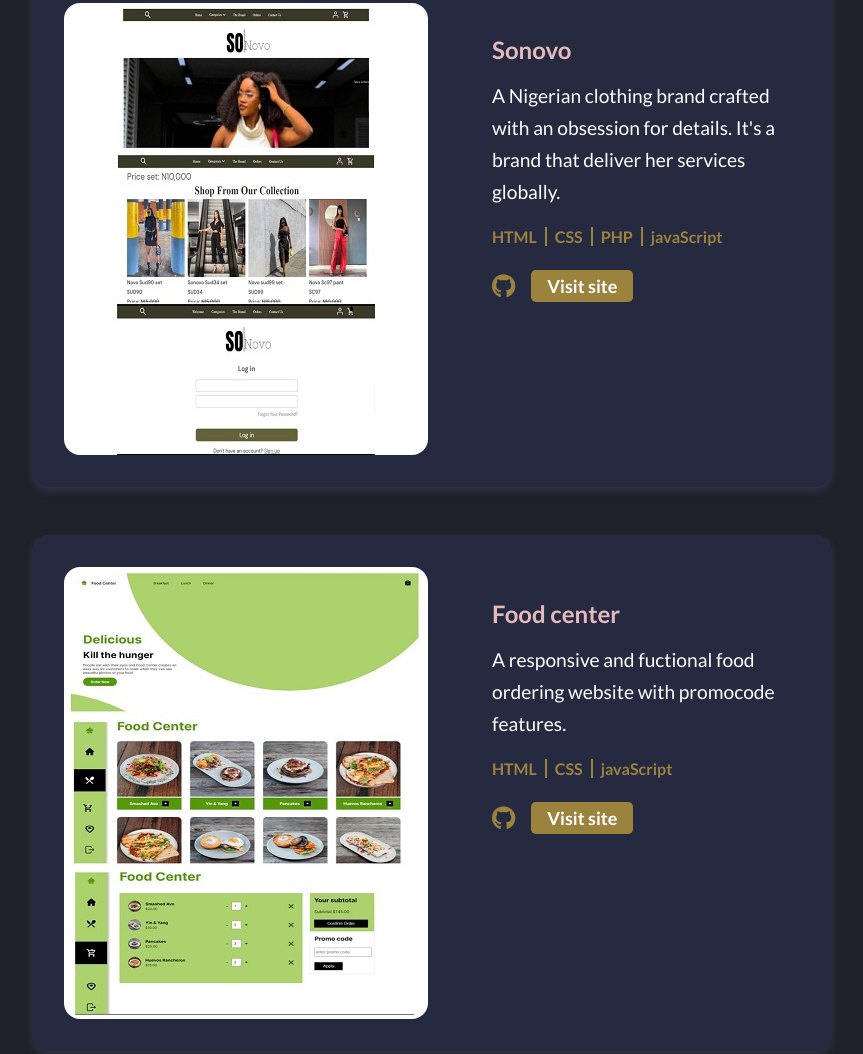
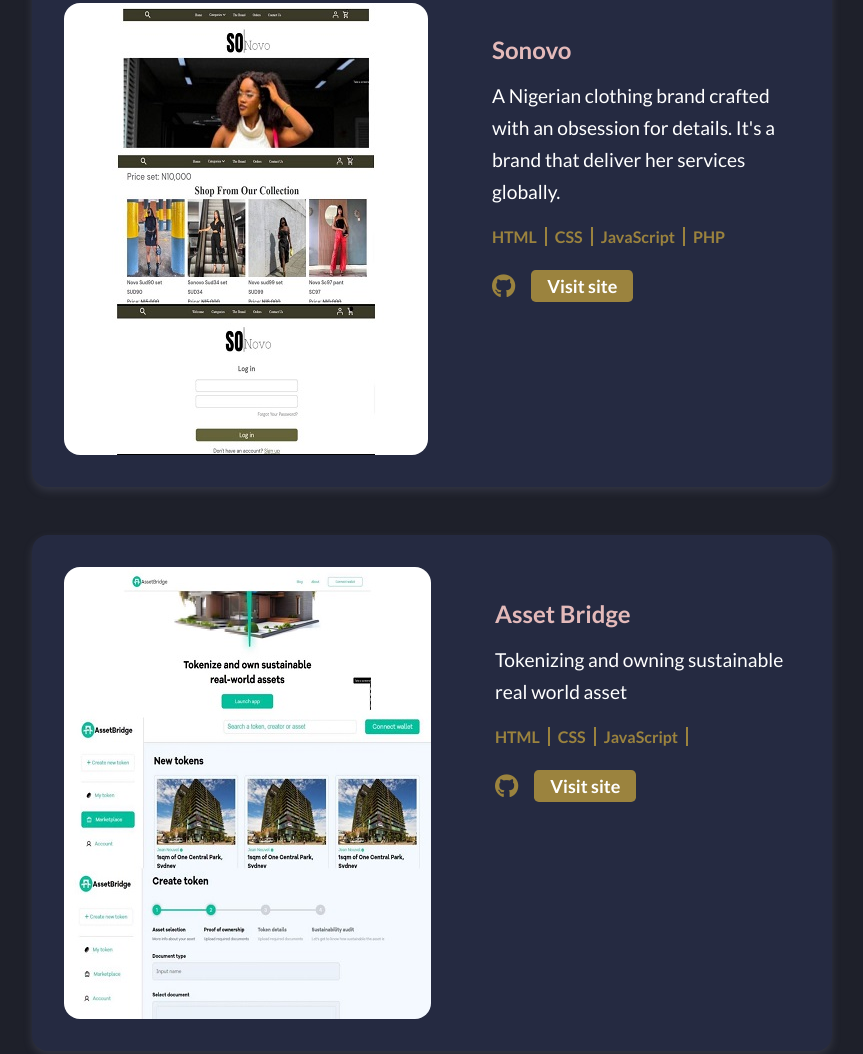
Before and after one commit to kemichris/My-Portfolio, a plain HTML site: page index.html in a window 1280 px wide. Shown: the part 1998-3052 px from the top of the page, without its empty margins (208-1071 px from the left). Drawn offline with nearby package versions, Linux system fonts and the light colour scheme.

Commit message:
portfolio update

```diff
--- a/index.html
+++ b/index.html
@@ -140,13 +140,29 @@
                     <ul>
                         <li class="list">HTML</li>
                         <li class="list">CSS</li>
-                        <li class="list">PHP</li>
-                        <li>javaScript</li>
+                        <li class="list">JavaScript</li>
+                        <li>PHP</li>
 
                     </ul>
                     <div class="git-site">
                         <a href="https://github.com/kemichris/Sonovo.git" target="_blank" rel="noopener noreferrer"><i class="fa-brands fa-github"></i></a>
                         <button><a href="https://sonovo.store" target="_blank" rel="noopener noreferrer">Visit site</a></button>
+                    </div>
+                </div>
+            </div>
+            <div class="project">
+                <img src="images/asset-bridge-img.jpg" alt="">
+                <div class="project-1-text">
+                    <h4>Asset Bridge</h4>
+                    <p>Tokenizing and owning sustainable real world asset</p>
+                    <ul>
+                        <li class="list">HTML</li>
+                        <li class="list">CSS</li>
+                        <li class="list">JavaScript</li>
+                    </ul>
+                    <div class="git-site">
+                        <a href="https://github.com/kemichris/AssetBridge.git" target="_blank" rel="noopener noreferrer"><i class="fa-brands fa-github"></i></a>
+                        <button><a href="https://asset-bridge.vercel.app" target="_blank" rel="noopener noreferrer">Visit site</a></button>
                     </div>
                 </div>
             </div>
@@ -239,9 +255,10 @@
                 <div class="frameworks">
                     <h4>Frameworks</h4>
                     <ul>
+                        <li>React</li>
+                        <li>NextJs</li>
                         <li>Bootstrap</li>
-                        <li>React</li>
-                        <li>NodeJs</li>
+                        <li>Tailwind</li>
                     </ul>
                 </div>
                 <div class="soft-skills">
```
Also changed, not shown: images/asset-bridge-img.jpg (added).
